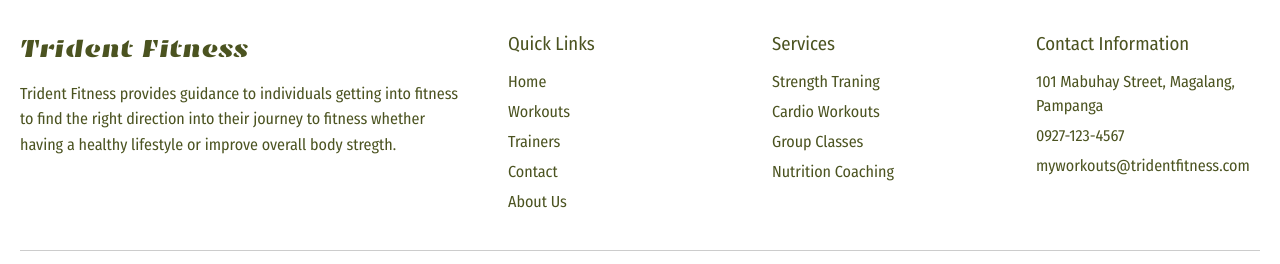
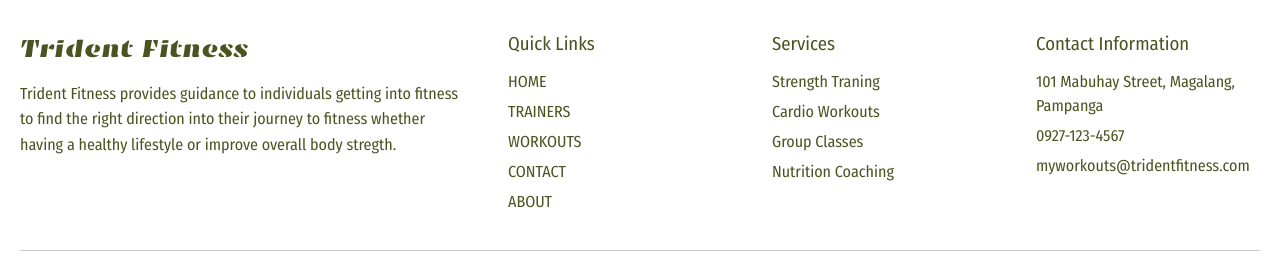
Before and after one commit to rjdlaguna/trident_fitness_web_app, a React (Vite) app: page / in a window 1280 px wide. Shown: the part 4236-4500 px from the top of the page. Built offline with nearby package versions, Linux system fonts and the light colour scheme; a web font is replaced by a local one.

Commit message:
Implement anchor tags on the menus

```diff
--- a/src/assets/data/imagesData.js
+++ b/src/assets/data/imagesData.js
@@ -77,3 +77,36 @@ export const trainersImage = [
         trainerSpecialty: 'Sports Theraphy'
     }
 ]
+
+export const nav = [
+    {
+        id: 1,
+        label: 'Home',
+        link: '/',
+        anchorTag: '#banner-section'
+    },
+    {
+        id: 2,
+        label: 'Trainers',
+        link: '/trainers',
+        anchorTag: '#trainers-section'
+    },
+    {
+        id: 3,
+        label: 'Workouts',
+        link: '/workouts',
+        anchorTag: '#workouts-section'
+    },
+            {
+        id: 4,
+        label: 'Contact',
+        link: '/contact',
+        anchorTag: '#contact-section'
+    },
+            {
+        id: 5,
+        label: 'About',
+        link: '/about',
+        anchorTag: '#about-section'
+    },
+]
--- a/src/components/ui/Footer.css
+++ b/src/components/ui/Footer.css
@@ -114,6 +114,17 @@
     color:#78882f;
 }
 
+.footer-content-section ul li a{
+    text-decoration: none;
+    color: #4B5320;
+    margin:6px 0;
+}
+.footer-content-section ul li a:hover{
+    color:#78882f;
+    cursor:pointer;
+    transition:color 0.3s ease;
+}
+
 /* ========================= */
 /* TABLET */
 /* ========================= */
--- a/src/components/ui/Footer.jsx
+++ b/src/components/ui/Footer.jsx
@@ -1,6 +1,15 @@
 
+import { useState } from 'react';
 import '../ui/Footer.css';
+import { nav } from '../../assets/data/imagesData'
+import React from 'react';
 export default function Footer() {
+
+    const [hoveredLink, setHoveredLink] = useState(
+            nav.length > 0 ? nav[0].id : null
+        )
+
+
     return(
         <>
             <div className='footer-container'>
@@ -12,13 +21,18 @@ export default function Footer() {
                         </div>
                         <div className='footer-content-section'>
                             <h3>Quick Links</h3>
-                            <ul>
-                                <li>Home</li>
-                                <li>Workouts</li>
-                                <li>Trainers</li>
-                                <li>Contact</li>
-                                <li>About Us</li>
-                            </ul>
+                           <ul className="nav-link">
+                            {nav.map((item) => (
+                                <li key={item.id}>
+                                    <a
+                                        href={item.anchorTag}
+                                        onMouseEnter={() => setHoveredLink(item.id)}
+                                        className={hoveredLink == item.id ? "active" : ""}
+                                        >
+                                            {item.label.toUpperCase()}
+                                        </a></li>
+                            ))}
+                        </ul>
                         </div>
                         <div className='footer-content-section'>
                             <h3>Services</h3>
--- a/src/pages/AboutSection.jsx
+++ b/src/pages/AboutSection.jsx
@@ -5,7 +5,7 @@ import workoutIcon from '../assets/icons/workout.png';
 export default function AboutSection(){
     return(
         <>
-            <div className='about-container'>
+            <div className='about-container' id="about-section">
                 <div className="about-heading">
                     <h1>About Us</h1>
                 </div>
--- a/src/pages/Banner.jsx
+++ b/src/pages/Banner.jsx
@@ -4,7 +4,7 @@ import Slider from './Slider.jsx'
 
 export default function Banner() {
     return (
-        <div className='banner-container'>
+        <div className='banner-container' id="banner-section">
             <Slider />
             <div className='banner-heading'>
                 <p>TRAIN HARD.</p>
--- a/src/pages/ContactSection.jsx
+++ b/src/pages/ContactSection.jsx
@@ -7,7 +7,7 @@ import mapPinIcon from '../assets/icons/map_pin.png';
 export default function ContactSection(){
     return(
         <>
-            <div className='contact-container'>
+            <div className='contact-container' id="contact-section">
                 <div className="contact-heading">
                     <h1>Talk to Us</h1>
                 </div>
--- a/src/pages/Navbar.jsx
+++ b/src/pages/Navbar.jsx
@@ -2,37 +2,11 @@ import { useState } from 'react';
 import { FaBars } from "react-icons/fa6";
 import '../pages/Navbar.css';
 import RegisterModal from "./Register.jsx"
+import { nav } from '../assets/data/imagesData'
 export default function Navbar() {
-    const content = [
-        {
-            id: 1,
-            label: 'Home',
-            link: '/'
-        },
-        {
-            id: 2,
-            label: 'Trainers',
-            link: '/trainers'
-        },
-        {
-            id: 3,
-            label: 'Workouts',
-            link: '/workouts'
-        },
-                {
-            id: 4,
-            label: 'Contact',
-            link: '/contact'
-        },
-                {
-            id: 5,
-            label: 'About',
-            link: '/about'
-        },
-    ]
 
      const [hoveredLink, setHoveredLink] = useState(
-        content.length > 0 ? content[0].id : null
+        nav.length > 0 ? nav[0].id : null
     )
 
     const [isNavOpen, setNavOpen] = useState(false)
@@ -52,13 +26,13 @@ export default function Navbar() {
                 <nav>
                     <div className='menu-content'>
                         <div className='logo'>
-                            <h2><a className ="logo-text" href={content[0].link}><p className="logo-name1">TRIDENT</p><p className="logo-name2">FITNESS</p></a></h2>
+                            <h2><a className ="logo-text" href={nav[0].link}><p className="logo-name1">TRIDENT</p><p className="logo-name2">FITNESS</p></a></h2>
                         </div>
                         <ul className={isNavOpen ? "nav-link active" : "nav-link"}>
-                            {content.map((item) => (
+                            {nav.map((item) => (
                                 <li key={item.id}>
                                     <a
-                                        href={item.link}
+                                        href={item.anchorTag}
                                         onMouseEnter={() => setHoveredLink(item.id)}
                                         className={hoveredLink == item.id ? "active" : ""}
                                         >
--- a/src/pages/TrainersSection.jsx
+++ b/src/pages/TrainersSection.jsx
@@ -19,7 +19,7 @@ export default function TrainersSection(){
 
     return(
         <>
-            <div className='trainers-container'>
+            <div className='trainers-container' id="trainers-section">
                 <div className='trainers-content'>
                     <div className='trainer-images-section'>
                         <h1>Meet the Trainers</h1>
--- a/src/pages/WorkoutSection.jsx
+++ b/src/pages/WorkoutSection.jsx
@@ -4,7 +4,7 @@ import '../pages/WorkoutSection.css';
 export default function WorkoutSection(){
     return(
         <>
-            <div className='workout-container'>
+            <div className='workout-container' id="workouts-section">
                 <div className='workout-content-heading'>
                     <h1>Discover Your Perfect Workout</h1>
                 </div>
```
